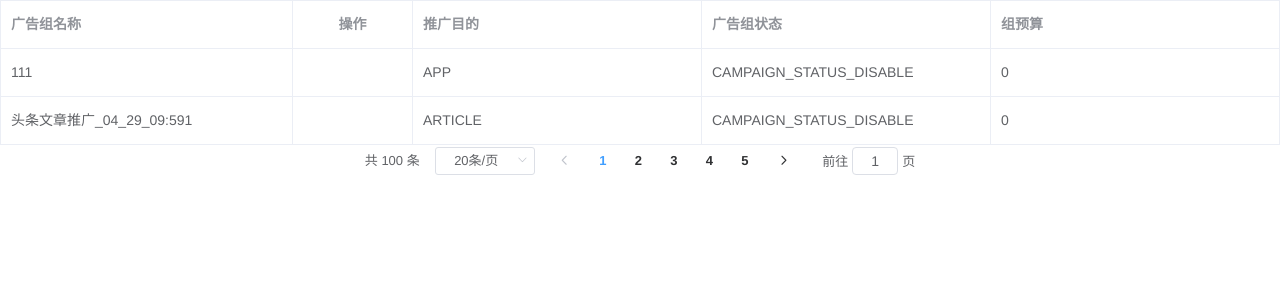
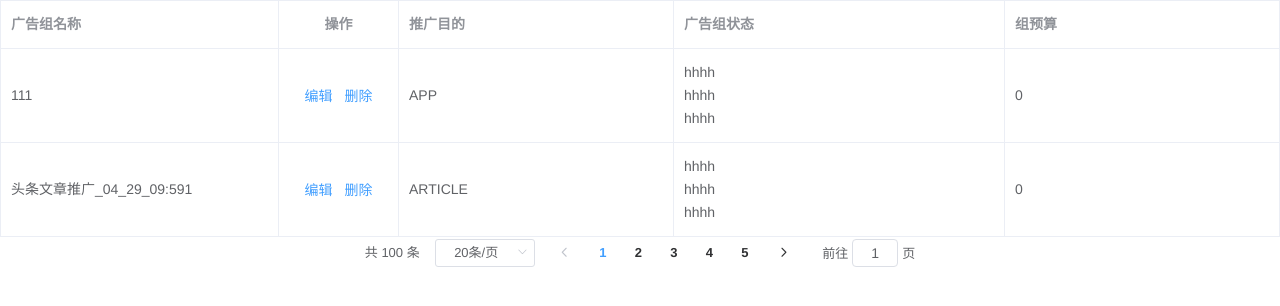
Before and after one commit to lingjianli/about-element, a Vue app: page /#/ in a window 1280 px wide. Shown: the top 306 px of the page. Built offline with nearby package versions, Linux system fonts and the light colour scheme.

Commit message:
refactor: 表格更新

```diff
--- a/package.json
+++ b/package.json
@@ -27,6 +27,7 @@
   "dependencies": {
     "core-js": "^3.6.5",
     "element-ui": "^2.13.2",
+    "lodash": "^4.17.19",
     "vue": "^2.6.11",
     "vue-router": "^3.2.0",
     "vuex": "^3.4.0"
--- a/src/components/CommonTable/components/CmTable/index.js
+++ b/src/components/CommonTable/components/CmTable/index.js
@@ -1,5 +1,15 @@
-import { Table, Pagination, TableColumn } from 'element-ui'
+import {
+  Table,
+  Pagination,
+  TableColumn,
+  Button,
+  Dropdown,
+  DropdownMenu,
+  DropdownItem
+} from 'element-ui'
 import './index.scss'
+import { throttle } from 'lodash'
+
 console.log(Table)
 const tableProps = {
   defaultExpandAll: Table.props.defaultExpandAll,
@@ -117,7 +127,6 @@ export default {
         // ...this.$_getSequenceColumn(h)
       ]
       colNodes.push(...this.$_renderColumns(h, columns))
-      console.log(columns, colNodes)
       return colNodes
     },
     // 复选框列
@@ -165,11 +174,51 @@ export default {
       console.log(column)
     },
     $_renderSlotColumn(h, column) {
-      console.log(column)
+      console.log('useSlot', column)
+      const {
+        prop,
+        label,
+        minWidth = '120',
+        events = {},
+        align = 'left',
+        field,
+        ...rest
+      } = column
+      const columnScope = this.$scopedSlots.column
+      console.log(this.$scopedSlots)
+      console.log(TableColumn)
+      return (
+        <TableColumn
+          prop={prop}
+          label={label}
+          minWidth={minWidth}
+          align={align}
+          showOverflowTooltip
+          {...{
+            scopedSlots: {
+              default: scope => {
+                if (columnScope) {
+                  return columnScope({
+                    ...scope,
+                    prop,
+                    field,
+                    cellValue: scope.row[prop]
+                  })
+                }
+
+                return scope.row[prop]
+              }
+            },
+            props: rest,
+            on: {
+              ...events
+            }
+          }}
+        />
+      )
     },
     // 渲染操作列
     $_renderActionColumn(h, column) {
-      console.log('actions', column)
       const {
         label,
         actions = [],
@@ -186,7 +235,7 @@ export default {
           {...{
             scopedSlots: {
               default: ({ row, column, $index }) => {
-                return this.$_renderBottons(
+                return this.$_renderButtons(
                   h,
                   actions,
                   {
@@ -224,16 +273,80 @@ export default {
     },
     // 预处理操作按钮
     _preActionButtons(actions, ...args) {
-      console.log(actions, args)
       const analyseFunProp = prop => {
-        return typeof prop === 'function'
+        return typeof prop === 'function' ? prop(...args) : prop
       }
-      analyseFunProp
+      return actions
+        .filter(({ before = true }) => {
+          return analyseFunProp(before)
+        })
+        .map(({ click, disabled = false, children = [], ...rest }) => {
+          const onClick =
+            click &&
+            throttle(() => click(...args), 100, {
+              trailing: false
+            })
+          return {
+            click: onClick || (() => {}),
+            disabled: analyseFunProp(disabled),
+            children: this._preActionButtons(children, ...args),
+            ...rest
+          }
+        })
     },
     // 渲染按钮
     // eslint-disable-next-line max-params
-    $_renderBottons(h, buttons, props, slot, args) {
-      console.log(h, buttons, props, slot, args)
+    $_renderButtons(h, buttons, props, slot, args) {
+      const newActions = this._preActionButtons(buttons, ...args)
+      return newActions.map(btn => {
+        const { click, text, children, useSlot, directives = [], ...rest } = btn
+        const hasChildren = children && children.length
+        if (useSlot) {
+          if (!slot) {
+            throw new Error('请添加插槽')
+          }
+          return slot(btn, ...args)
+        }
+        const button = (
+          <Button
+            {...{ props: { directives, ...rest, ...props } }}
+            onClick={click}
+          >
+            {text}
+            {hasChildren ? (
+              <i class="el-icon-arrow-down el-icon--right"></i>
+            ) : (
+              undefined
+            )}
+          </Button>
+        )
+        if (hasChildren) {
+          const events = {}
+          const dropdownClick = command => {
+            const click = events[command]
+            click(...args)
+          }
+          return (
+            <Dropdown onCommand={dropdownClick}>
+              {button}
+              <DropdownMenu slot="dropdown">
+                {children.map(({ id, text, click, ...rest }) => {
+                  if (id === undefined) {
+                    throw new Error('请为按钮添加id')
+                  }
+                  events[id] = click
+                  return (
+                    <DropdownItem command={id} key={id} {...{ props: rest }}>
+                      {text}
+                    </DropdownItem>
+                  )
+                })}
+              </DropdownMenu>
+            </Dropdown>
+          )
+        }
+        return button
+      })
     }
   },
   render(h) {
--- a/src/views/example/index.vue
+++ b/src/views/example/index.vue
@@ -7,7 +7,13 @@
       :current-page.sync="pageInfo.currentPage"
       :page-size.sync="pageInfo.pageSize"
       @current-change="handleCurrentChange"
-    />
+    >
+      <template v-slot:column>
+        <div>hhhh</div>
+        <div>hhhh</div>
+        <div>hhhh</div>
+      </template>
+    </cm-table>
   </div>
 </template>
 
@@ -27,6 +33,7 @@ export default {
       columns: [
         { prop: 'name', label: '广告组名称', width: 'auto', fixed: true },
         {
+          // 配置按钮
           actions: [
             {
               id: 'edit',
@@ -34,14 +41,23 @@ export default {
             },
             {
               id: 'follow',
-              text: '删除'
+              text: '删除',
+              click: (...args) => {
+                console.log(args)
+              }
             }
           ],
           label: '操作',
           width: 120
         },
-        { prop: 'landing_type', label: '推广目的' },
-        { prop: 'status', label: '广告组状态' },
+        {
+          prop: 'landing_type',
+          label: '推广目的',
+          formatter: row => {
+            return row.landing_type
+          }
+        },
+        { prop: 'status', label: '广告组状态', useSlot: true },
         { prop: 'budget', label: '组预算' }
       ],
       tableData: data
@@ -55,6 +71,9 @@ export default {
       deep: true
     }
   },
+  created() {
+    console.log(22222, this)
+  },
   methods: {
     handleCurrentChange(currentPage) {
       console.log(currentPage)
```
Also changed, not shown: 1 other file (tests, documents, lock files or other folders).
